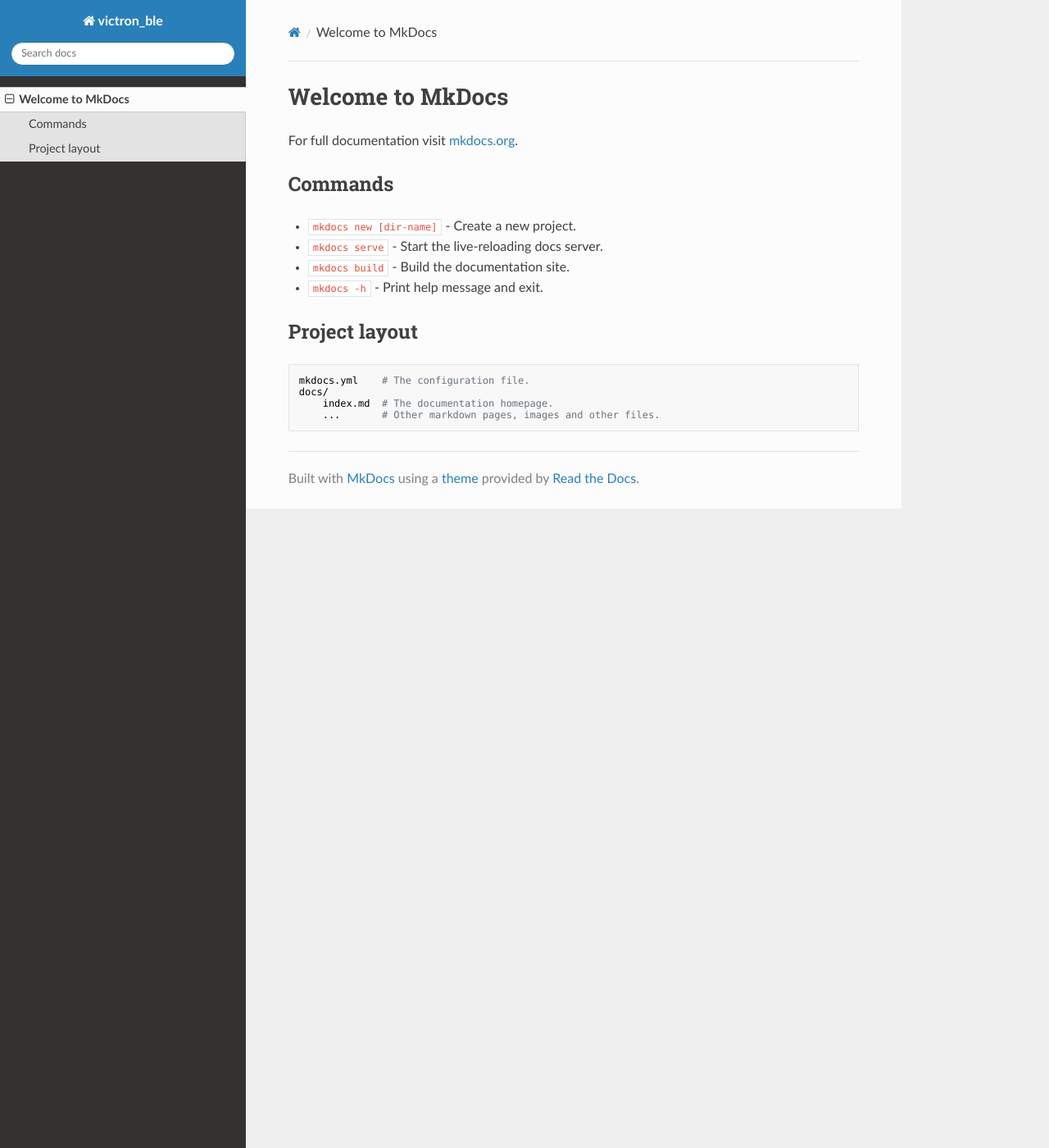
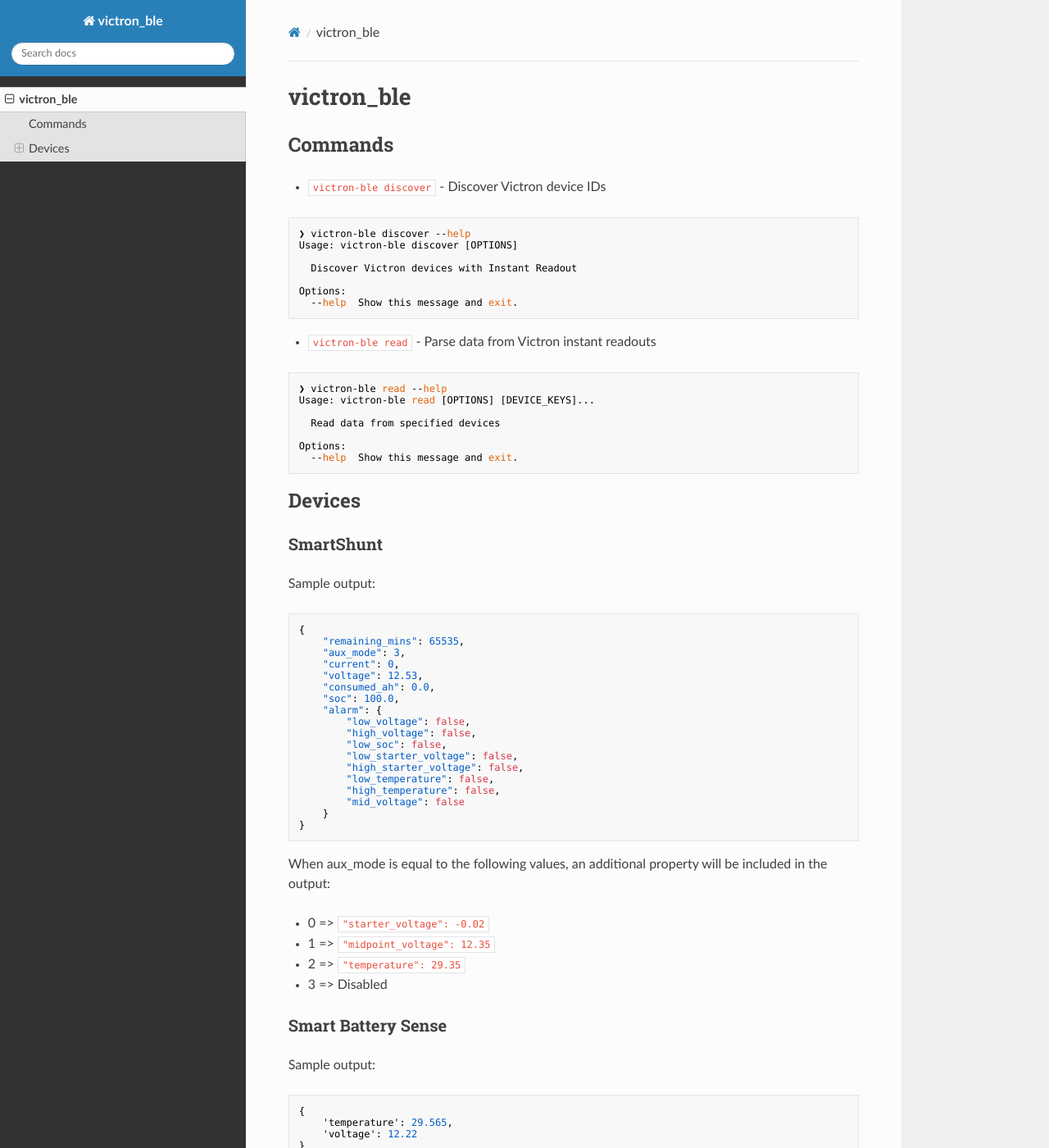
Before and after one commit to keshavdv/victron-ble, an MkDocs documentation site: the page built from docs/index.md, in a window 1280 px wide and 1400 px high. Shown: the whole window at 82% size. Built offline with MkDocs 1.6.1, drawn with Linux system fonts in a browser that asks for light colours; nearby versions of some CDN libraries.

Commit message:
Update docs

````diff
--- a/docs/index.md
+++ b/docs/index.md
@@ -1,17 +1,70 @@
-# Welcome to MkDocs
-
-For full documentation visit [mkdocs.org](https://www.mkdocs.org).
+# victron_ble
 
 ## Commands
 
-* `mkdocs new [dir-name]` - Create a new project.
-* `mkdocs serve` - Start the live-reloading docs server.
-* `mkdocs build` - Build the documentation site.
-* `mkdocs -h` - Print help message and exit.
+* `victron-ble discover` - Discover Victron device IDs
 
-## Project layout
+```bash
+❯ victron-ble discover --help                                                                                      ⏎ ✹
+Usage: victron-ble discover [OPTIONS]
 
-    mkdocs.yml    # The configuration file.
-    docs/
-        index.md  # The documentation homepage.
-        ...       # Other markdown pages, images and other files.
+  Discover Victron devices with Instant Readout
+
+Options:
+  --help  Show this message and exit.
+```
+
+* `victron-ble read` - Parse data from Victron instant readouts
+```bash
+❯ victron-ble read --help                                                                                          ⏎ ✹
+Usage: victron-ble read [OPTIONS] [DEVICE_KEYS]...
+
+  Read data from specified devices
+
+Options:
+  --help  Show this message and exit.
+```
+## Devices
+
+### SmartShunt
+Sample output:
+
+```json
+{
+    "remaining_mins": 65535,
+    "aux_mode": 3,
+    "current": 0,
+    "voltage": 12.53,
+    "consumed_ah": 0.0,
+    "soc": 100.0,
+    "alarm": {
+        "low_voltage": false,
+        "high_voltage": false,
+        "low_soc": false,
+        "low_starter_voltage": false,
+        "high_starter_voltage": false,
+        "low_temperature": false,
+        "high_temperature": false,
+        "mid_voltage": false
+    }
+}
+```
+
+When aux_mode is equal to the following values, an additional property will be included in the output:
+
+* 0 => `"starter_voltage": -0.02`
+* 1 => `"midpoint_voltage": 12.35`
+* 2 => `"temperature": 29.35`
+* 3 => Disabled
+
+
+
+### Smart Battery Sense
+Sample output:
+
+```json
+{
+    'temperature': 29.565,
+    'voltage': 12.22
+}
+```
````
Also changed, not shown: 1 other file.
